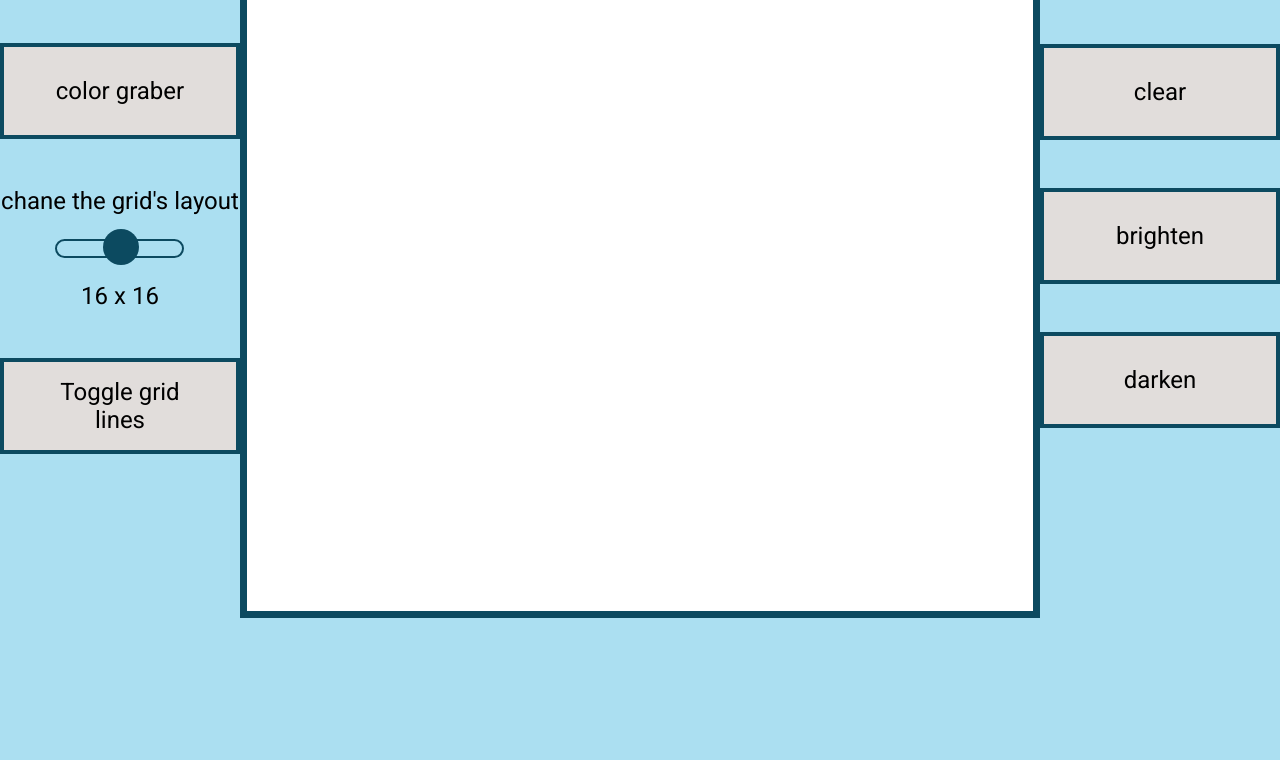
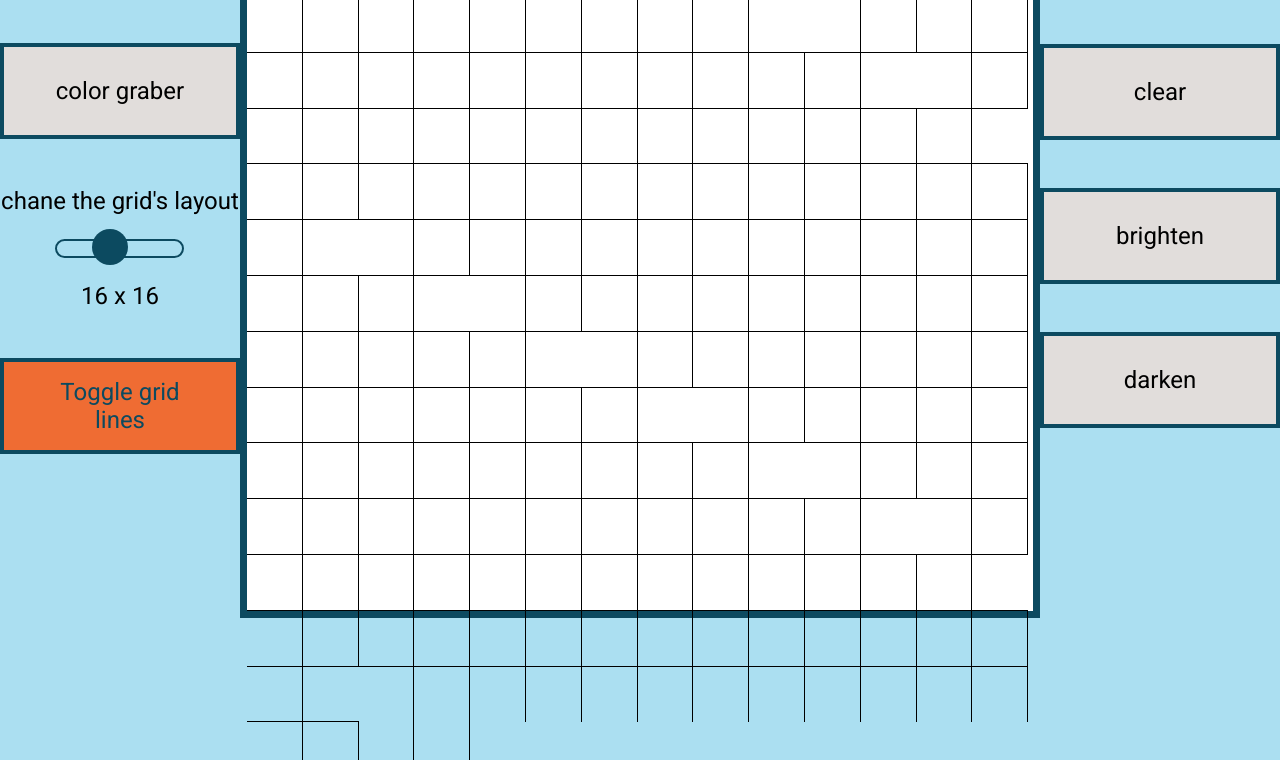
Before and after one commit to vanmark19/etch-a-sketch, a plain HTML site: page index.html in a window 1280 px wide. Both pictures are taken after a click on the button "Toggle grid lines". Shown: the part 545-1305 px from the top of the page. Drawn offline with Linux system fonts and the light colour scheme.

Commit message:
Added the toggle grid lines feature

```diff
--- a/index.html
+++ b/index.html
@@ -17,10 +17,10 @@
       <button id = "graber">color graber</button>
       <div class="change-grid">
         <p>chane the grid's layout</p>
-        <input type="range" defaultValue = "16" min = "1" max = "40" id = 'change-grid'>
+        <input type="range" value = "16" min = "1" max = "40" id = 'change-grid'>
         <p id = 'grid-size'>16 x 16</p>
       </div>
-      <button>Toggle grid lines</button>
+      <button id = 'toggle-lines'>Toggle grid lines</button>
     </section>
 
     <section class="grid" id = "grid"></section>
--- a/script.js
+++ b/script.js
@@ -6,6 +6,7 @@ const gridPicker = document.querySelector('#change-grid');
 const colorGraber = document.querySelector('#graber');
 let isMouseDown = false;
 const randomColorbtn = document.querySelector('#random-color');
+const toggleLinesBtn = document.querySelector('#toggle-lines');
 
 
 // declare functions
@@ -14,6 +15,7 @@ function createGrid(n){;
   grid.innerHTML = '';
   for (let i = 1; i <= n * n; i++){
     let div = document.createElement('div');
+    div.style.boxSizing = 'border-box';
     div.style.width = `${37.2 / n}rem`;
     div.style.height = `${37.2 / n}rem`;
     div.addEventListener('mouseover', draw);
@@ -150,6 +152,30 @@ function rgbToHex(value){
       });
     }
   }
+
+  function toggleLines(e){
+    setActiveClass(e);
+    if (toggleLinesBtn.classList.contains('active')){
+      let n = gridPicker.value;
+    document.querySelectorAll('#grid div').forEach((div, i) => {
+      if( i + 1 >= n && (i + 1) % n == 0 && i + 1 !== n * n)
+        div.style.borderBottom = '1px solid black';
+      else if(i + 1 < n * (n - 1)){
+        div.style.borderBottom = '1px solid black';
+        div.style.borderRight = '1px solid black';
+      } else if (i !== n * n)
+      div.style.borderRight = '1px solid black';
+
+
+  });
+    } else{
+        document.querySelectorAll('#grid div').forEach(div => {
+          div.style.border = 'none';
+        });
+    }
+
+
+  }
 //changes the isMouseDown variable
 document.addEventListener('mousedown', e =>{
   if (e.target != document.querySelector('#change-grid'))
@@ -162,7 +188,7 @@ document.addEventListener('mouseup', () => {isMouseDown = false;});
 
 
 // generates the first grid
-createGrid(16);
+createGrid(gridPicker.value);
 
 
 
@@ -172,3 +198,4 @@ gridPicker.addEventListener('input',changeGridSize);
 clearButton.addEventListener('click',clear);
 colorGraber.addEventListener('click',setGraberMode);
 randomColorbtn.addEventListener('click', doRandomColor);
+toggleLinesBtn.addEventListener('click', toggleLines);
```
